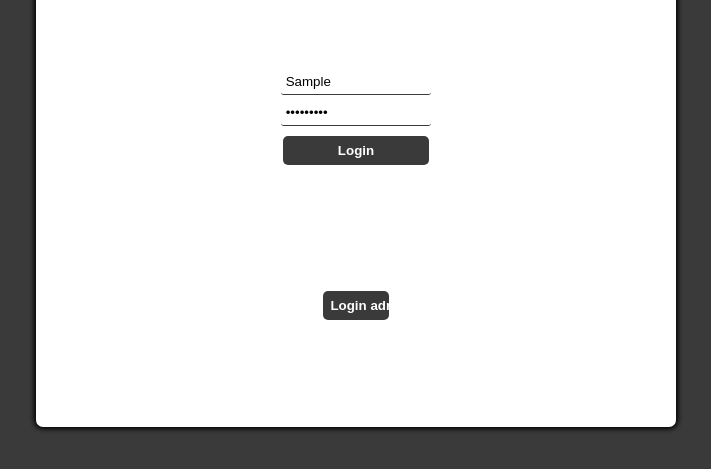
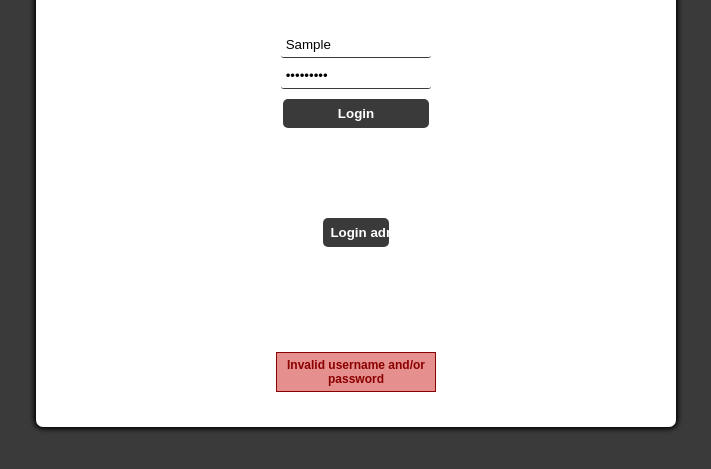
Before and after one commit to l3mos/TP1_EngSoftware, a website: page login/login-page.html in a window 1280 px wide. Both pictures are taken after typing "Sample", "Sample123" into the empty fields and a click on the input "Login". Shown: the part 253-722 px from the top of the page, without its empty margins (284-995 px from the left). Drawn offline with Linux system fonts and the light colour scheme.

Commit message:
o resto que eu boiei aqui

```diff
--- a/login/login-page.html
+++ b/login/login-page.html
@@ -23,6 +23,9 @@
             <input type="submit" value="Login adm" id="login-admin-form-submit">
         </form>
 
+         <div id="login-error-msg-holder">
+             <p id="login-error-msg">Invalid username and/or password</p>
+         </div>
     </div>
 
 
--- a/login/login-page.js
+++ b/login/login-page.js
@@ -1,6 +1,6 @@
 document.addEventListener("DOMContentLoaded", function() {
     const loginForm = document.getElementById("login-form");
-    //const loginErrorMsg = document.getElementById("login-error-msg");
+    const loginErrorMsg = document.getElementById("login-error-msg");
 
     loginForm.addEventListener("submit", (e) => {
         e.preventDefault();
@@ -15,8 +15,7 @@ document.addEventListener("DOMContentLoaded", function() {
                 document.location.href  = 'pag_inicial/gerente/pag_inicial_gerente.html';
             }
         } else {
-            alert("Invalid username and/or password");
-        }
+            loginErrorMsg.style.opacity = 1;        }
     });
 
 });
```
Also changed, not shown: login/register-page.html (+6 -1 lines).
